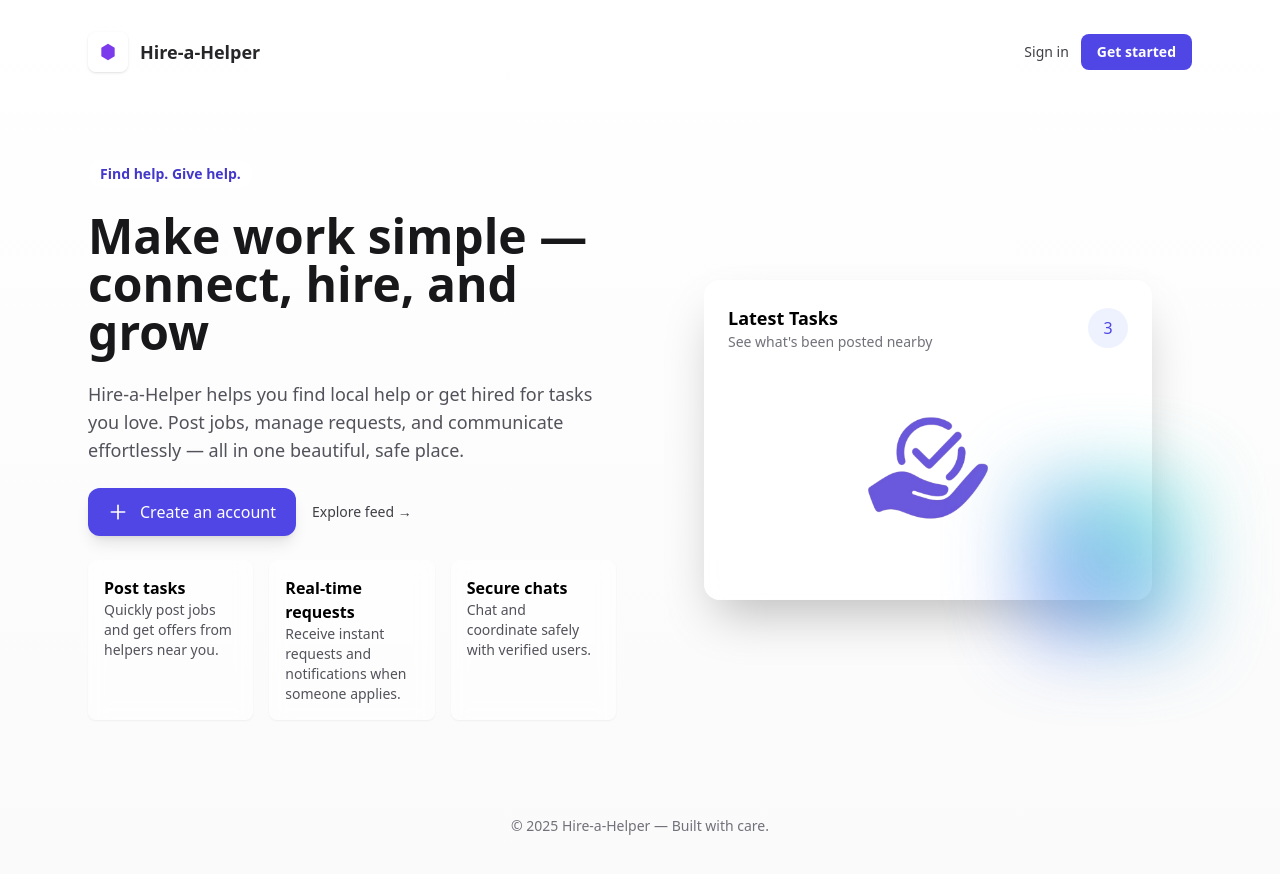
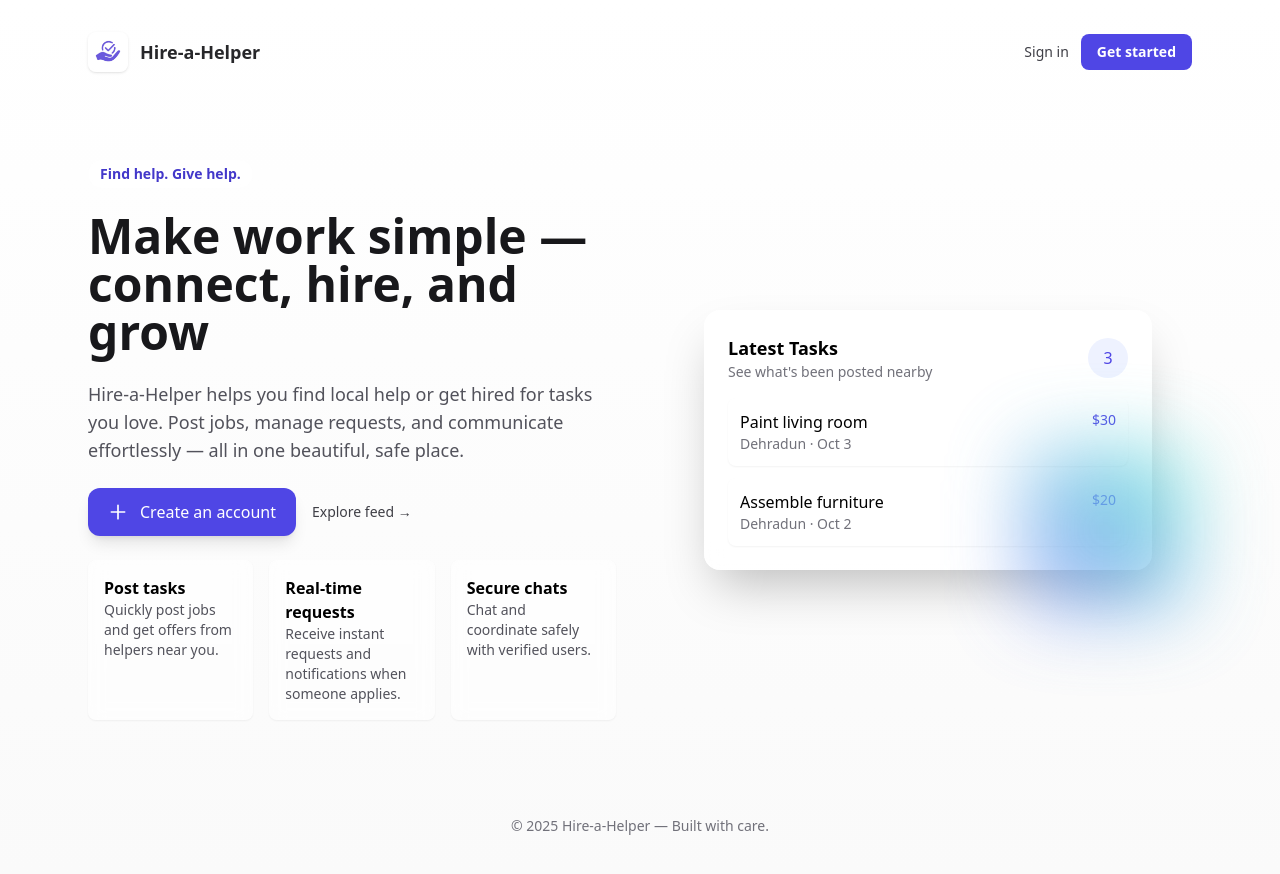
Before and after one commit to Rajat0063/Hire-a-Helper, a React (Vite) app in the folder frontend/: page / in a window 1280 px wide. Built offline with nearby package versions, Linux system fonts and the light colour scheme.

Commit message:
Update-32

```diff
--- a/frontend/src/components/pages/LandingPage_Display.jsx
+++ b/frontend/src/components/pages/LandingPage_Display.jsx
@@ -1,5 +1,5 @@
 import { Link } from "react-router-dom";
-import logoImg from '../../assets/logo (2).png';
+import AppLogo from "../../assets/logo (2).png";
 
 export default function LandingPage() {
   return (
@@ -23,10 +23,8 @@ export default function LandingPage() {
 
       <header className="w-full max-w-6xl mx-auto px-6 py-8 flex items-center justify-between">
         <div className="flex items-center space-x-3">
-          <div className="h-10 w-10 rounded-lg bg-white/50 backdrop-blur flex items-center justify-center shadow">
-            <svg width="20" height="20" viewBox="0 0 24 24" fill="none" className="text-indigo-600">
-              <path d="M12 2L20 7v10l-8 5-8-5V7l8-5z" fill="#7c3aed" />
-            </svg>
+          <div className="h-10 w-10 rounded-lg bg-white/50 backdrop-blur flex items-center justify-center shadow overflow-hidden">
+            <img src={AppLogo} alt="Hire-a-Helper" className="h-8 w-8 object-contain" />
           </div>
           <h2 className="text-lg font-semibold text-zinc-800">Hire-a-Helper</h2>
         </div>
@@ -70,8 +68,8 @@ export default function LandingPage() {
           </div>
 
           <div className="relative">
-            {/* Logo mockup card */}
-            <div className="relative w-full max-w-md mx-auto">
+            {/* Animated mockup card */}
+              <div className="relative w-full max-w-md mx-auto">
               <div className="rounded-2xl shadow-2xl overflow-hidden bg-white/80 backdrop-blur p-6 transform transition duration-700 scale-102-hover">
                 <div className="flex items-center justify-between mb-4">
                   <div>
@@ -80,9 +78,26 @@ export default function LandingPage() {
                   </div>
                   <div className="h-10 w-10 rounded-full bg-indigo-50 flex items-center justify-center text-indigo-600">3</div>
                 </div>
-                <div className="flex items-center justify-center py-6">
-                  <img src={logoImg} alt="Hire-a-Helper logo" className="w-40 h-40 object-contain" />
-                </div>
+                <ul className="space-y-3">
+                  <li className="p-3 bg-white rounded-lg shadow-sm">
+                    <div className="flex items-start justify-between">
+                      <div>
+                        <p className="font-medium">Paint living room</p>
+                        <p className="text-sm text-zinc-500">Dehradun · Oct 3</p>
+                      </div>
+                      <div className="text-sm text-indigo-600">$30</div>
+                    </div>
+                  </li>
+                  <li className="p-3 bg-white rounded-lg shadow-sm">
+                    <div className="flex items-start justify-between">
+                      <div>
+                        <p className="font-medium">Assemble furniture</p>
+                        <p className="text-sm text-zinc-500">Dehradun · Oct 2</p>
+                      </div>
+                      <div className="text-sm text-indigo-600">$20</div>
+                    </div>
+                  </li>
+                </ul>
               </div>
               <div className="absolute -right-8 -bottom-8 w-40 h-40 rounded-2xl bg-gradient-to-tr from-indigo-400 to-teal-300 opacity-80 blur-2xl animate-blob animation-delay-2000"></div>
             </div>
```
